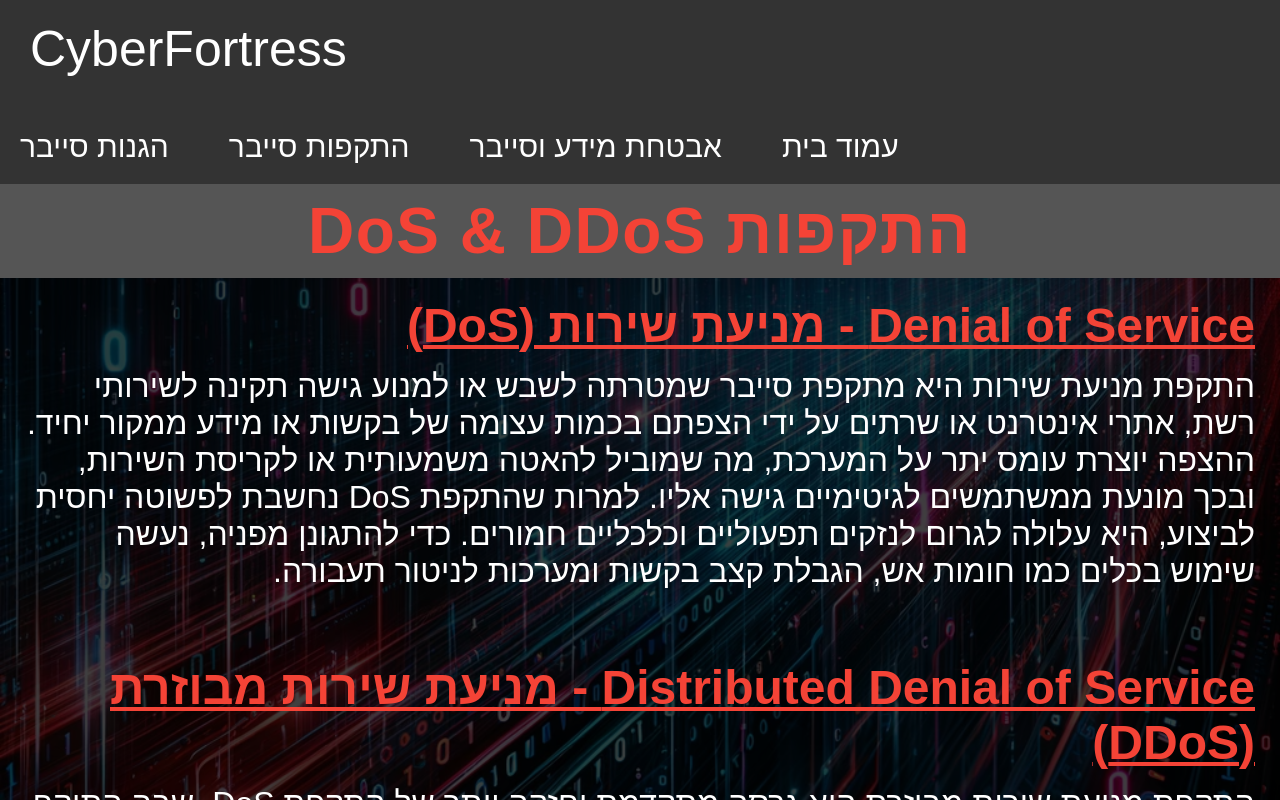
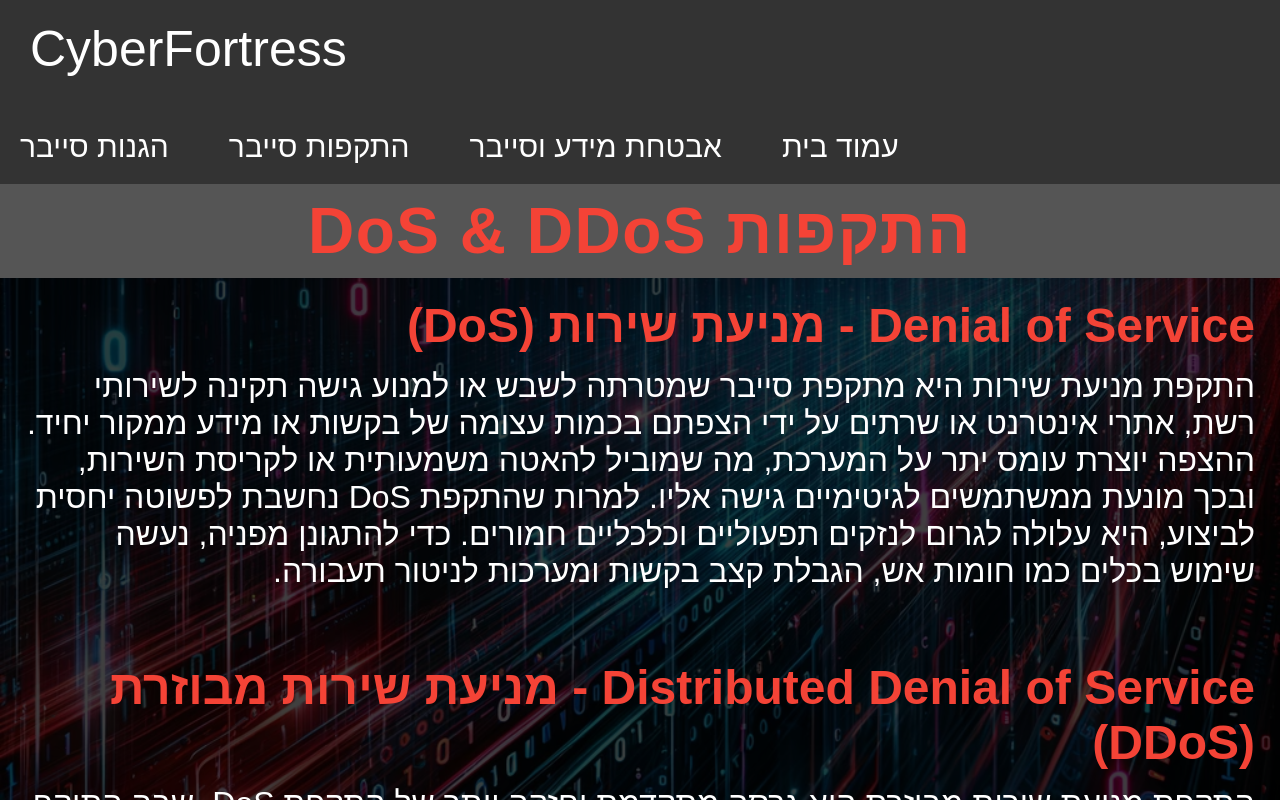
Before and after one commit to Yakir13/CyberFortress, a React (Vite) app in the folder CyberFortress/: page /DoS_DDoS in a window 1280 px wide. Shown: the top 800 px of the page. Built offline with nearby package versions, Linux system fonts and the light colour scheme.

Commit message:
dos ddos

```diff
--- a/CyberFortress/src/components/Content/DoS_DDoS - Content/DoS_DDoS.css
+++ b/CyberFortress/src/components/Content/DoS_DDoS - Content/DoS_DDoS.css
@@ -15,7 +15,7 @@
     font-size: 3rem;
     text-align: right;
     margin: 20px 25px 0;
-    text-decoration: underline;
+    /* text-decoration: underline; */
 }
 
 .DoS_DDoS h3 {
```
